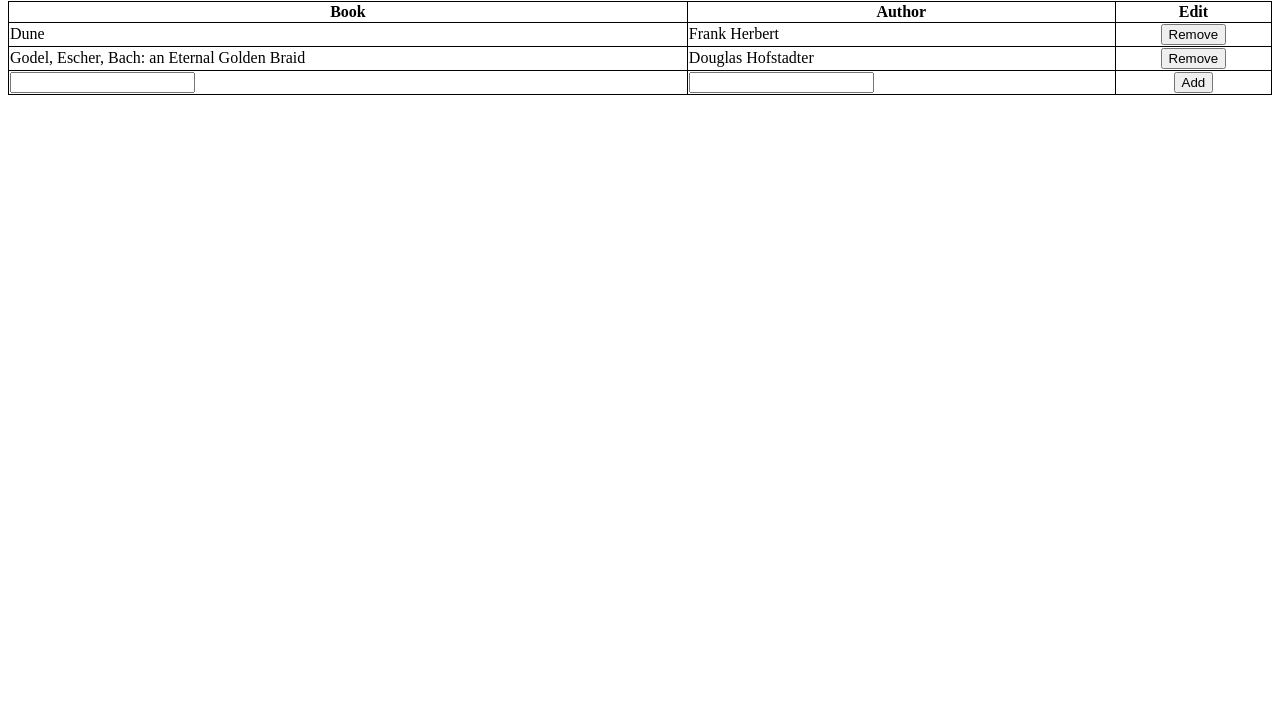
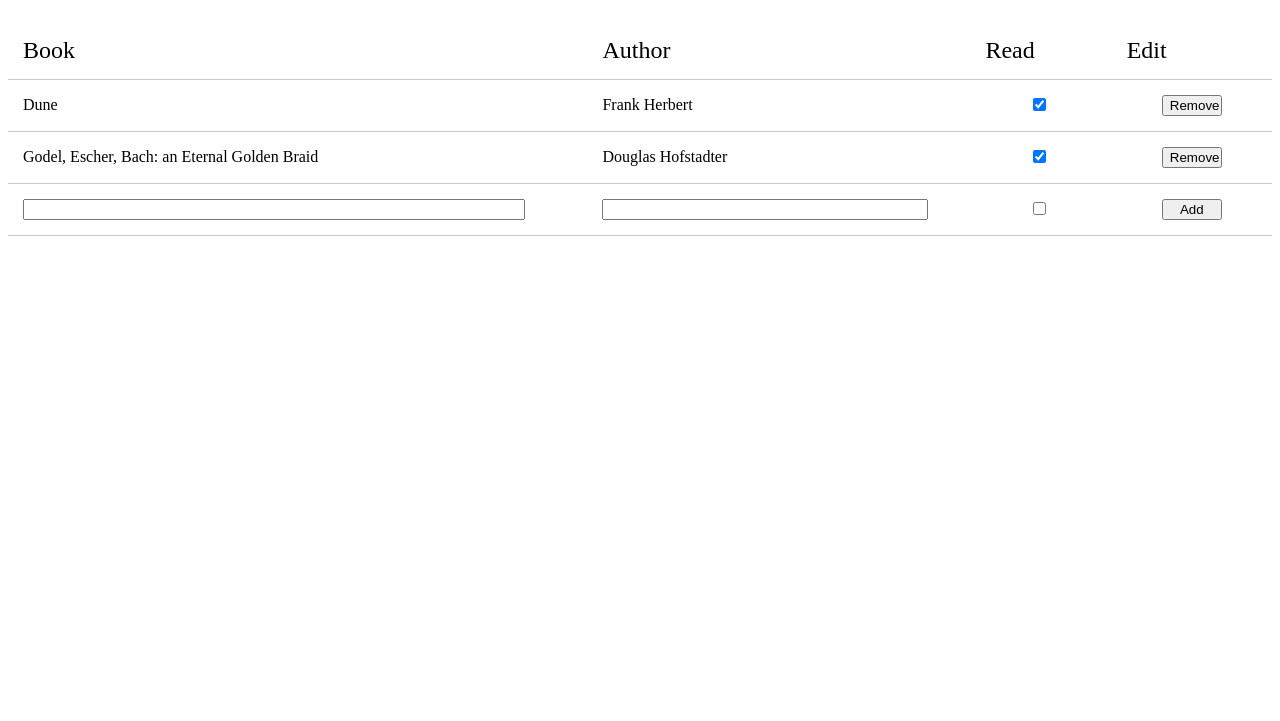
Before and after one commit to tylermcgraw/library, a plain HTML site: page index.html in a window 1280 px wide. Shown: the part 79-800 px from the top of the page. Drawn offline with Linux system fonts and the light colour scheme.

Commit message:
Added read status, local storage, style

```diff
--- a/index.html
+++ b/index.html
@@ -10,11 +10,15 @@
 <body>
     <h1>My Library</h1>
     <table id="table">
+        <thead>
             <tr>
                 <th>Book</th>
                 <th>Author</th>
+                <th>Read</th>
                 <th>Edit</th>
             </tr>
+        </thead>
+        <tbody>
             <tr>
                 <td>
                     <input for="name" type="text" id="name-form"></input>
@@ -22,10 +26,14 @@
                 <td>
                     <input for="author" type="text" id="author-form"></input>
                 </td>
+                <td>
+                    <input for="read" type="checkbox" id="read-checkbox"></input>
+                </td>
                 <td style="text-align: center">
                     <input type="submit" value="Add" id="add-book"></input>
                 </td>
             </tr>
+        </tbody>
     </table>
 
     <script src="library.js"></script>
--- a/library.js
+++ b/library.js
@@ -4,32 +4,55 @@ function main() {
     const addbtn = document.getElementById("add-book");
     addbtn.addEventListener("click", addBook)
 
-    const geb = new Book("Godel, Escher, Bach: an Eternal Golden Braid", "Douglas Hofstadter")
-    addBookToLibrary(geb);
+    if(!localStorage.getItem("library")) {
+        localStorage.setItem("library", JSON.stringify(myLibrary));
 
-    const dune = new Book("Dune", "Frank Herbert");
-    addBookToLibrary(dune);
+        const geb = new Book("Godel, Escher, Bach: an Eternal Golden Braid", "Douglas Hofstadter", true)
+        addBookToLibrary(geb);
+
+        const dune = new Book("Dune", "Frank Herbert", true);
+        addBookToLibrary(dune);
+    } else {
+        myLibrary = JSON.parse(localStorage.getItem("library"));
+        populateLibrary();
+    }
 }
 
-function Book(name, author) {
+function Book(name, author, read) {
     this.name = name;
     this.author = author;
+    this.read = read;
 }
 
 function addBookToLibrary(book) {
     myLibrary.push(book);
+    localStorage.setItem("library", JSON.stringify(myLibrary));
+    addRow(book);
+}
+
+function addRow(book) {
     const table = document.getElementById("table");
     const row = table.insertRow(1);
     const name = row.insertCell(0);
     const author = row.insertCell(1);
-    const button = row.insertCell(2);
+    const checkbox = row.insertCell(2);
+    const read = document.createElement("input");
+    const button = row.insertCell(3);
     const remove = document.createElement("button");
     name.textContent = book.name;
     author.textContent = book.author;
     button.style.textAlign = "center";
+    read.type = "checkbox";
+    read.checked = book.read;
+    checkbox.appendChild(read);
     remove.textContent = "Remove";
+    remove.style.width = "60px";
     remove.addEventListener("click", removeBook);
     button.appendChild(remove);
+}
+
+function populateLibrary() {
+    myLibrary.forEach(book => addRow(book));
 }
 
 const removeBook = e => {
@@ -44,10 +67,14 @@ const removeBook = e => {
 const addBook = e => {
     const name = document.getElementById("name-form").value;
     const author = document.getElementById("author-form").value;
-    const book = new Book(name, author);
+    const read = document.getElementById("read-checkbox").checked;
+    const book = new Book(name, author, read);
     addBookToLibrary(book);
+
+    // Reset values to accept new input
     document.getElementById("name-form").value = "";
     document.getElementById("author-form").value = "";
+    document.getElementById("read-checkbox").checked = false;
 }
 
 main();
--- a/style.css
+++ b/style.css
@@ -1,14 +1,35 @@
 h1 {
+    font-size: 40px;
+    font-weight: 500;
     width: 100%;
     text-align: center;
 }
 
 table {
     width: 100%;
-    border: 1px solid black;
+    border-bottom: 1px solid rgb(201, 201, 201);
     border-collapse: collapse;
 }
 
 td, tr, th {
-    border: 1px solid black
+    text-align: left;
+    border-bottom: 1px solid rgb(201, 201, 201);
+    padding: 15px;
 }
+
+th {
+    font-size: 24px;
+    font-weight: 500;
+}
+
+tr:hover {
+    background-color: rgba(201, 201, 201, 0.2);
+}
+
+input {
+    width: 90%;
+}
+
+#add-book {
+    width: 60px;
+}
```
Also changed, not shown: 1 other file. Lines whose indentation alone changed are shown as unchanged.
